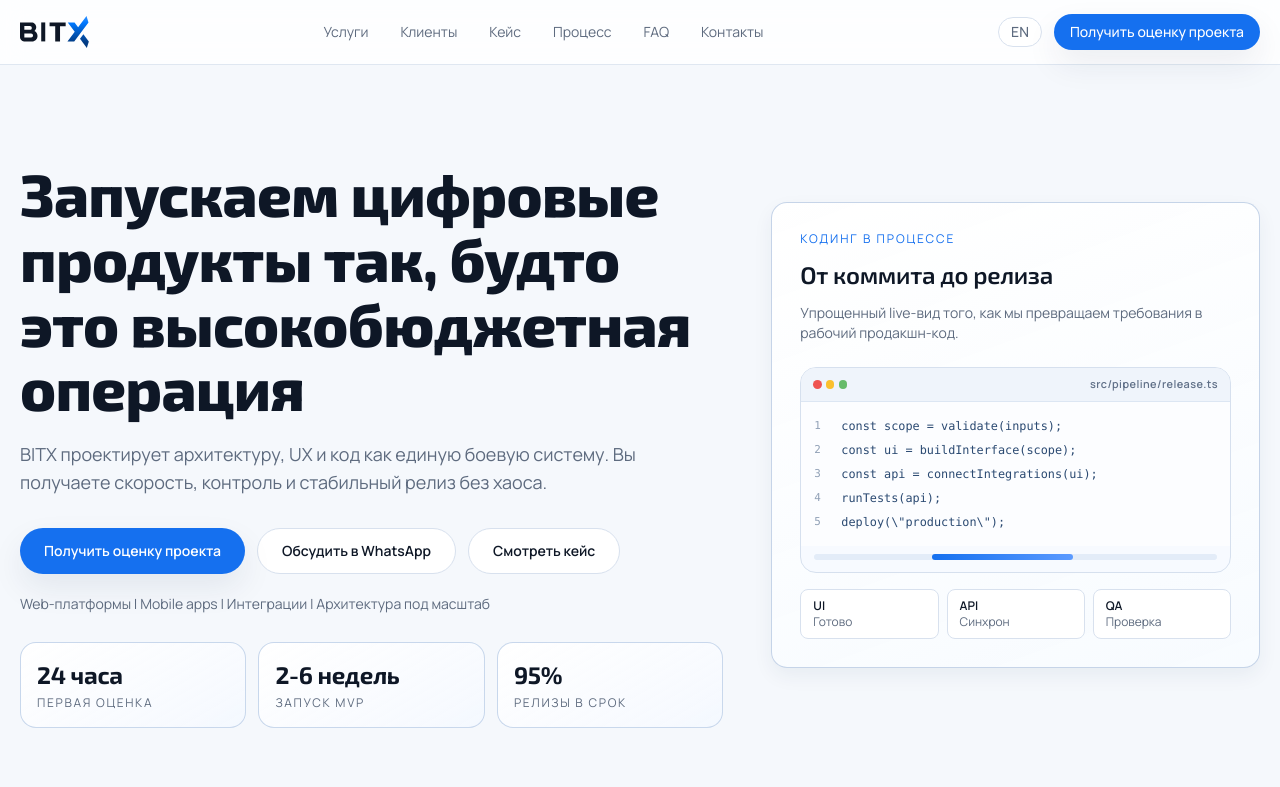
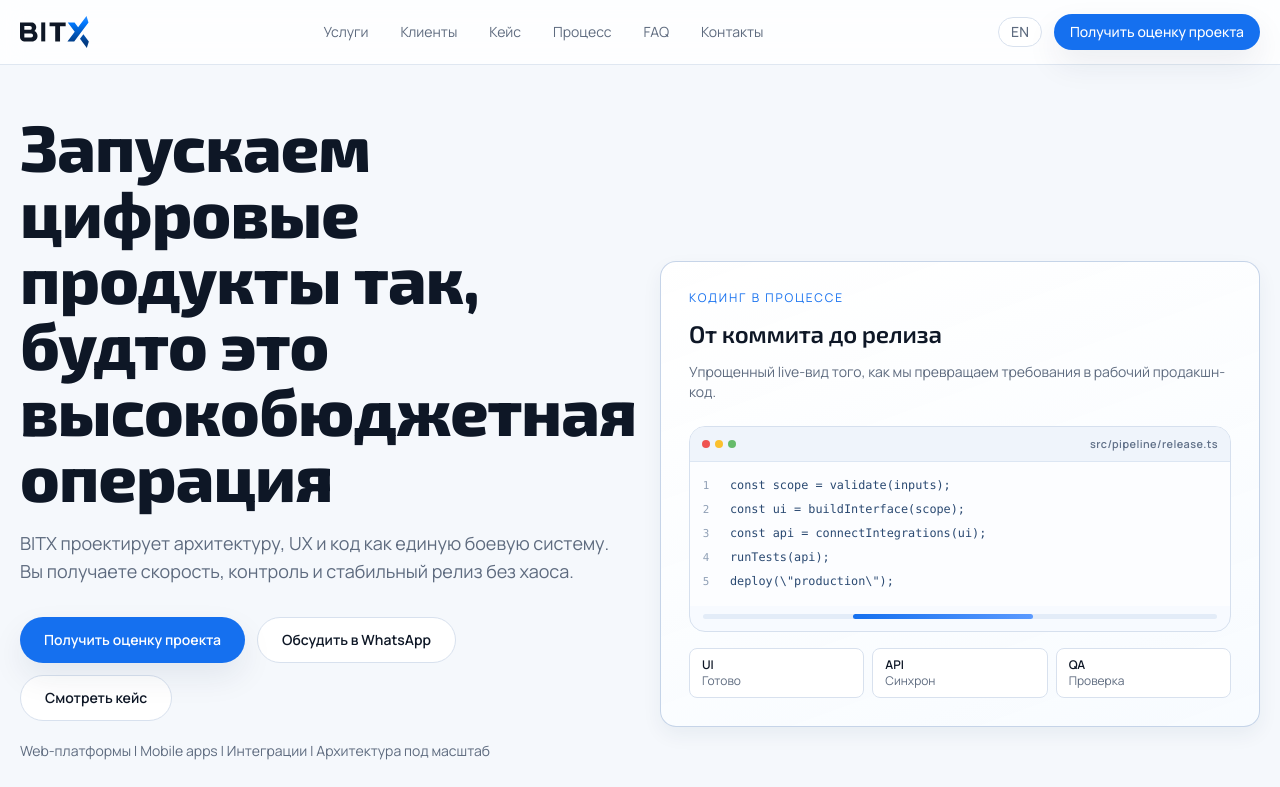
Before and after one commit to ll220l0/bitx-landing, a Next.js app: page /ru in a window 1280 px wide. Shown: the top 787 px of the page. Built offline with nearby package versions, Linux system fonts and the light colour scheme; no server answers.

Commit message:
Refine desktop hero and replace mobile cases scroll with grid

```diff
--- a/app/[locale]/_client.tsx
+++ b/app/[locale]/_client.tsx
@@ -161,11 +161,11 @@ export default function LandingClient({ locale }: { locale: Locale }) {
         </div>
       ) : null}
 
-      <section className="relative isolate overflow-hidden pt-3 md:pt-5">
+      <section className="relative isolate overflow-hidden pt-1 md:pt-2">
         <Container>
-          <div className="grid items-center gap-10 py-8 md:grid-cols-12 md:gap-12 md:py-14">
-            <div className="md:col-span-7 reveal" data-reveal>
-              <h1 className="display-font mt-5 text-4xl font-extrabold leading-tight md:text-6xl md:leading-[1.08]">{heroTitle}</h1>
+          <div className="grid items-center gap-10 py-6 md:grid-cols-12 md:gap-10 md:py-10">
+            <div className="md:col-span-6 reveal" data-reveal>
+              <h1 className="display-font text-[40px] font-extrabold leading-[1.08] sm:text-5xl md:text-[58px] xl:text-[66px]">{heroTitle}</h1>
               <p className="mt-5 max-w-2xl text-base text-muted md:text-lg">{dict.hero.sub}</p>
 
               <div className="mt-8 flex flex-col gap-3 sm:flex-row sm:flex-wrap">
@@ -188,7 +188,7 @@ export default function LandingClient({ locale }: { locale: Locale }) {
               ) : null}
             </div>
 
-            <div className="md:col-span-5 reveal reveal-delay-1" data-reveal>
+            <div className="md:col-span-6 reveal reveal-delay-1" data-reveal>
               <div className="ui-card glass-card rounded-3xl p-6 shadow-soft md:p-7">
                 <div className="text-xs uppercase tracking-[0.16em] text-electric">{locale === "en" ? "Coding in progress" : "Кодинг в процессе"}</div>
                 <div className="display-font mt-3 text-2xl font-semibold">{locale === "en" ? "From commit to release" : "От коммита до релиза"}</div>
@@ -322,19 +322,19 @@ export default function LandingClient({ locale }: { locale: Locale }) {
             ))}
           </div>
         </Section>
-        <Section title={dict.cases.title} tone="contrast">
-          <div className="flex snap-x snap-mandatory gap-4 overflow-x-auto pb-2">
+        <Section title={dict.cases.title} tone="muted">
+          <div className="grid gap-4 md:grid-cols-3">
             {dict.cases.items.map((c: any, idx: number) => (
               <article
                 key={idx}
-                className="ui-card-ink ui-card-hover reveal min-h-[180px] min-w-[290px] snap-start rounded-2xl p-6 md:min-w-[360px]"
+                className={`ui-card ui-card-hover ui-card-muted reveal h-full rounded-2xl p-6 ${idx ? "reveal-delay-1" : ""}`}
                 data-reveal
               >
                 <div className="flex items-center justify-between gap-3">
-                  <h3 className="display-font text-lg font-semibold text-white">{c.name}</h3>
-                  <span className="rounded-full border border-white/30 bg-white/10 px-2.5 py-1 text-xs text-slate-100">{c.tag}</span>
+                  <h3 className="display-font text-lg font-semibold text-fg">{c.name}</h3>
+                  <span className="rounded-full border border-line bg-white px-2.5 py-1 text-xs text-muted">{c.tag}</span>
                 </div>
-                <p className="mt-3 text-[15px] leading-relaxed text-slate-200">{c.text}</p>
+                <p className="mt-3 text-[15px] leading-relaxed text-muted">{c.text}</p>
               </article>
             ))}
           </div>
```
